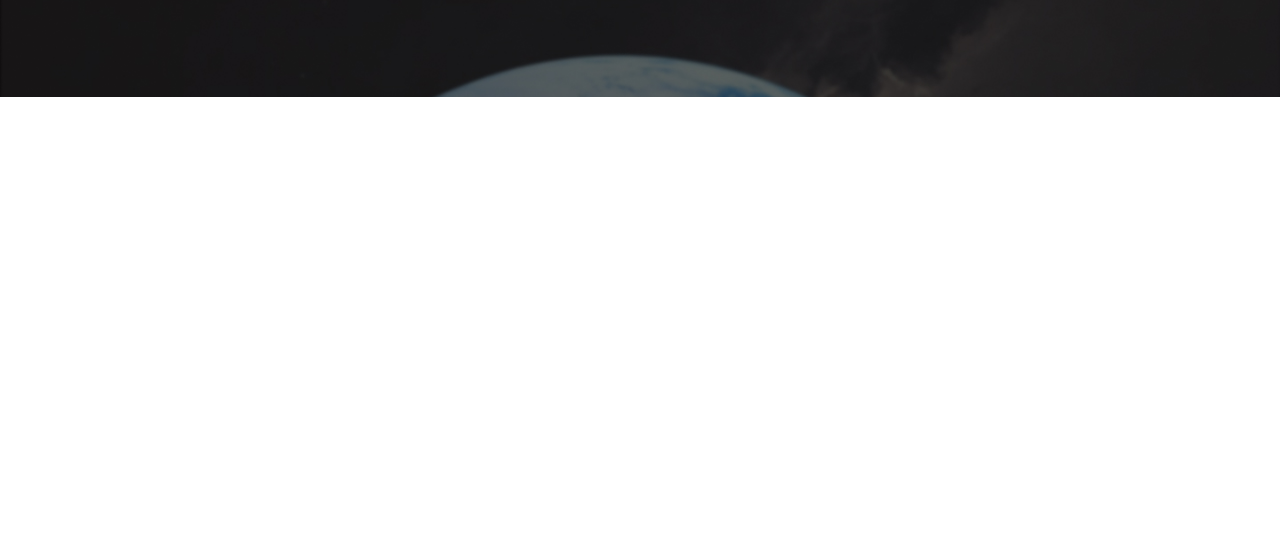
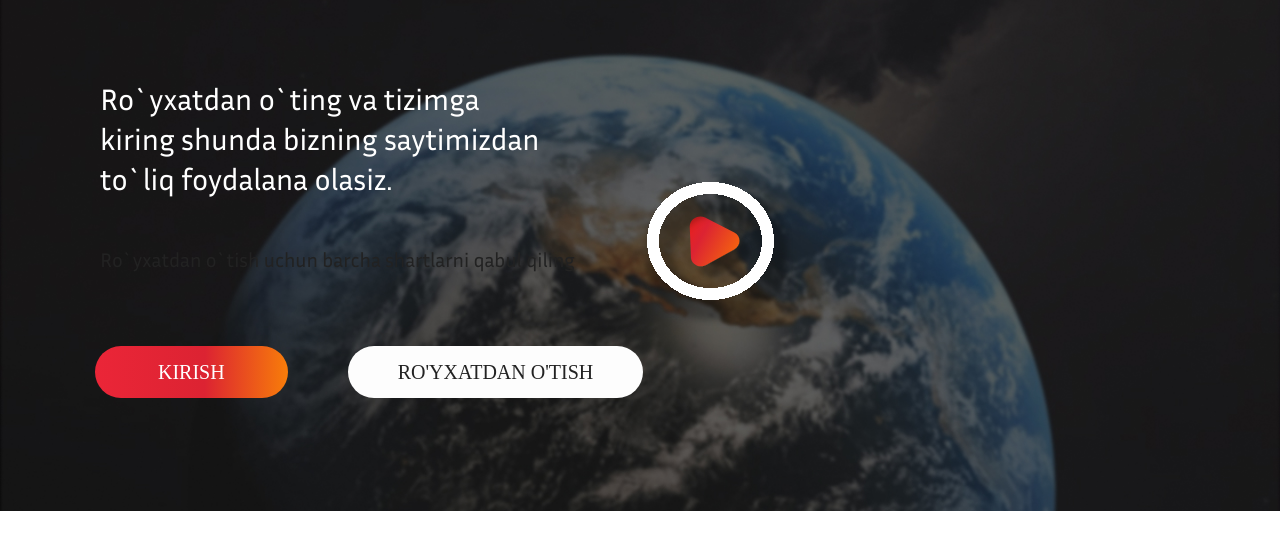
Before and after one commit to webdev20071995/mxa-dreamNet, a plain HTML site: page index.html in a window 1280 px wide. Shown: the part 106-656 px from the top of the page. Drawn offline with Linux system fonts and the light colour scheme.

Commit message:
add hero

```diff
--- a/css/styles.css
+++ b/css/styles.css
@@ -347,3 +347,33 @@ img {
     margin-top: -8px;
     width: 23px;
 }
+
+
+/* HERO */
+.hero {
+  margin-top: 82px;
+  /* display: flex; */
+}
+
+.hero__text {
+  font-family: "Inria Sans";
+  font-size: 30px;
+  line-height: 40px;
+  color: #fff;
+}
+
+.hero__text-small {
+  font-family: "Inria Sans";
+  font-size: 20px;
+  line-height: 60px;
+  margin-top: 17px;
+}
+
+.hero__img-intro {
+  margin-top: -155px;
+  margin-left: 50%
+}
+
+.hero__buttons{
+  margin-left: 145px;
+}
--- a/index.html
+++ b/index.html
@@ -23,6 +23,20 @@
     </div>
 </div>
 
+<!-- HERO -->
+<div class="hero">
+  <div class="container">
+    <p class="hero__text">Ro`yxatdan o`ting va tizimga <br> kiring shunda bizning saytimizdan <br> to`liq foydalana olasiz.</p>
+    <p class="hero__text-small">Ro`yxatdan o`tish uchun barcha shartlarni qabul qiling</p>
+    <img class="hero__img-intro" src="/img/intro vedio.svg" alt="video button icon">
+    <div class="hero__buttons">
+      <a class="button button-light-bg" href="#">kirish</a>
+      <a class="button button-white" href="#">ro'yxatdan o'tish</a>
+    </div>
+  </div>
+  </div>
+</header>
+
 
   <script src="js/scroll.js"></script>
 </body>
```
